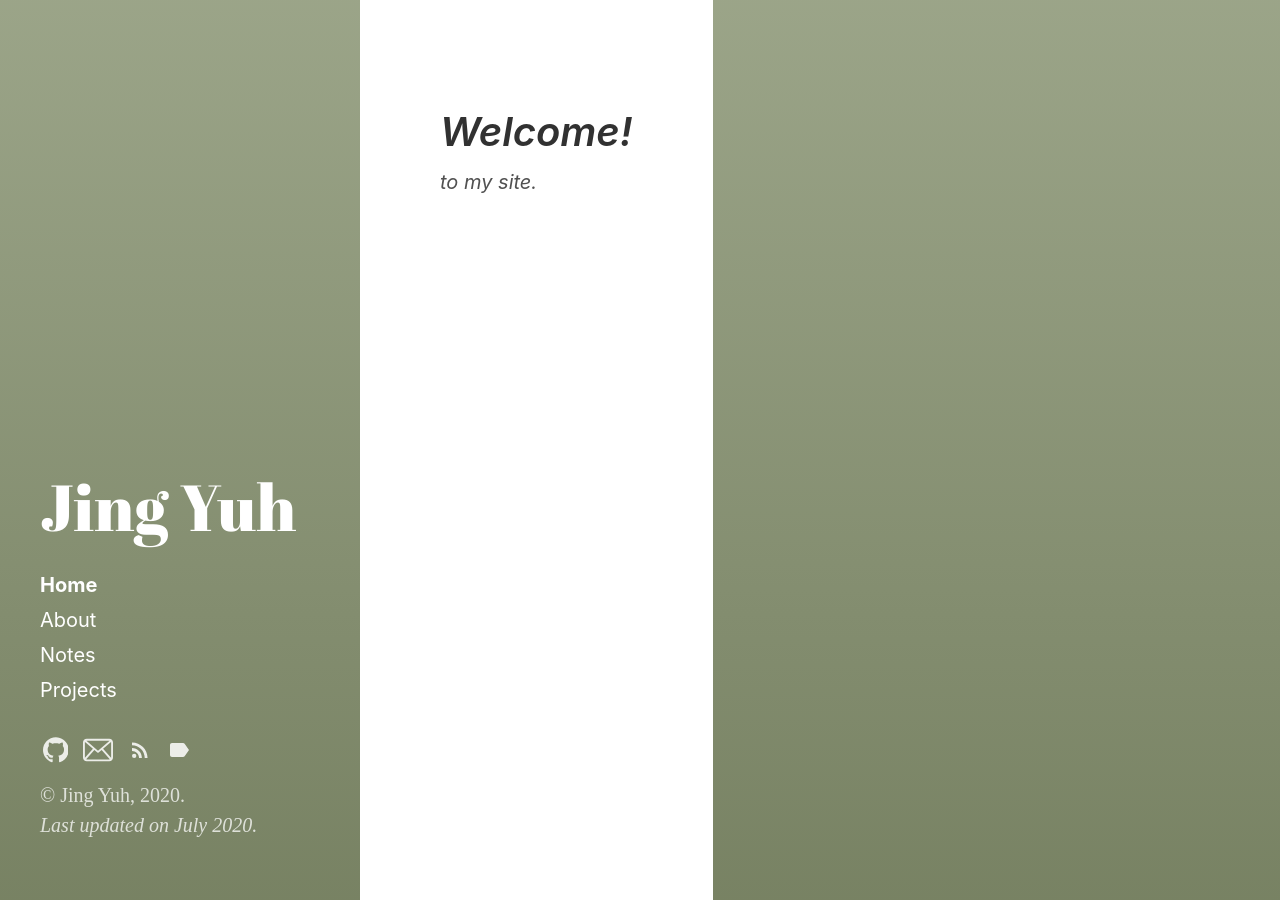
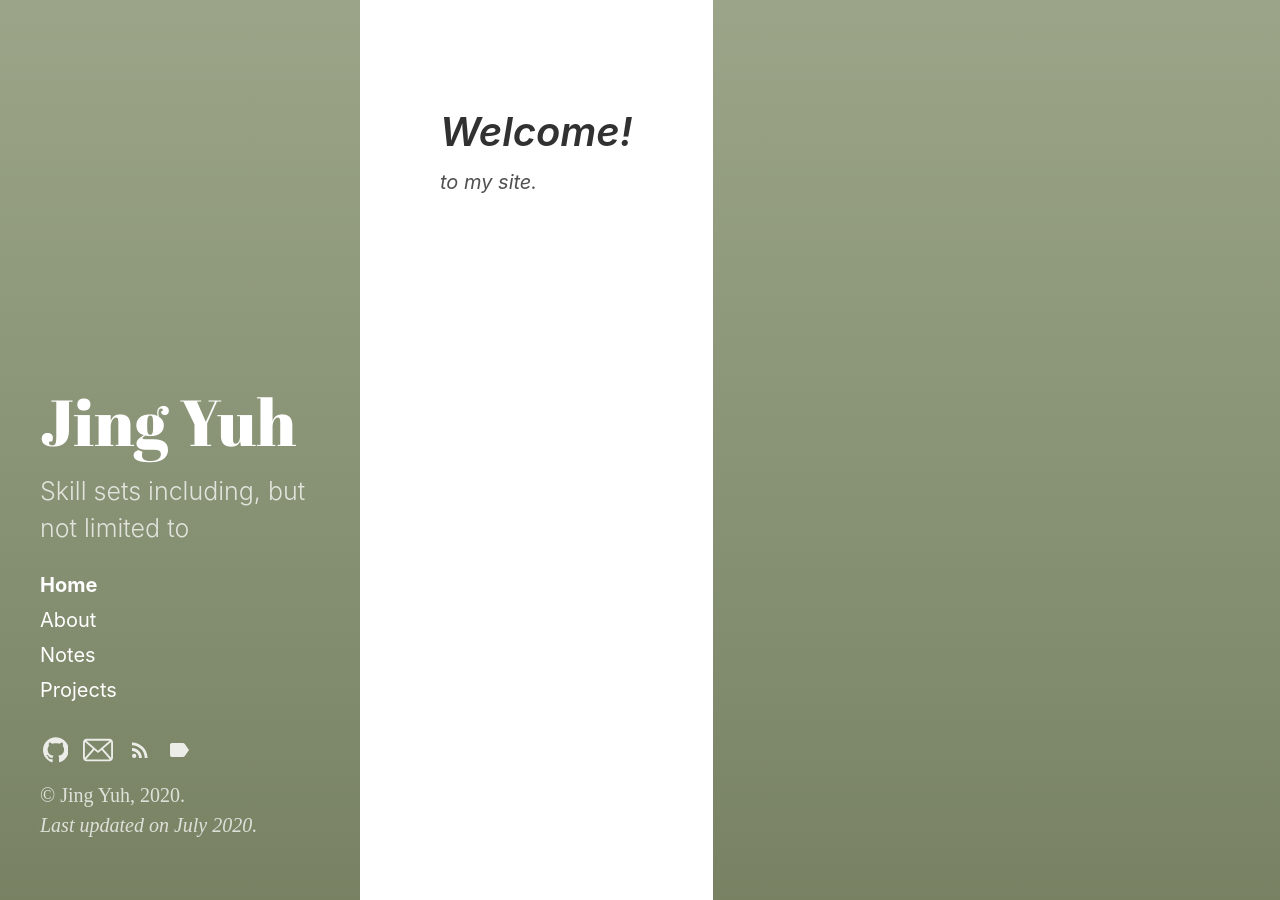
Before and after one commit to jyang123-bit/Website, a Jekyll site: the page built from index.html, in a window 1280 px wide. Built offline with Jekyll 4.4.1, drawn with Linux system fonts in a browser that asks for light colours; the list of posts is cut into pages by our own code.

Commit message:
Update _config.yml

```diff
--- a/_config.yml
+++ b/_config.yml
@@ -11,7 +11,7 @@ highlighter:        rouge
 # Setup
 title:             Jing Yuh
 tagline:           'Personal Website'
-description:       ''
+description:       'Skill sets including, but not limited to'
 email:             Jingyuh.applicant@gmail.com
 github_username:   jyang123-bit
 url:               https://github.com/jyang123-bit/Website
```
